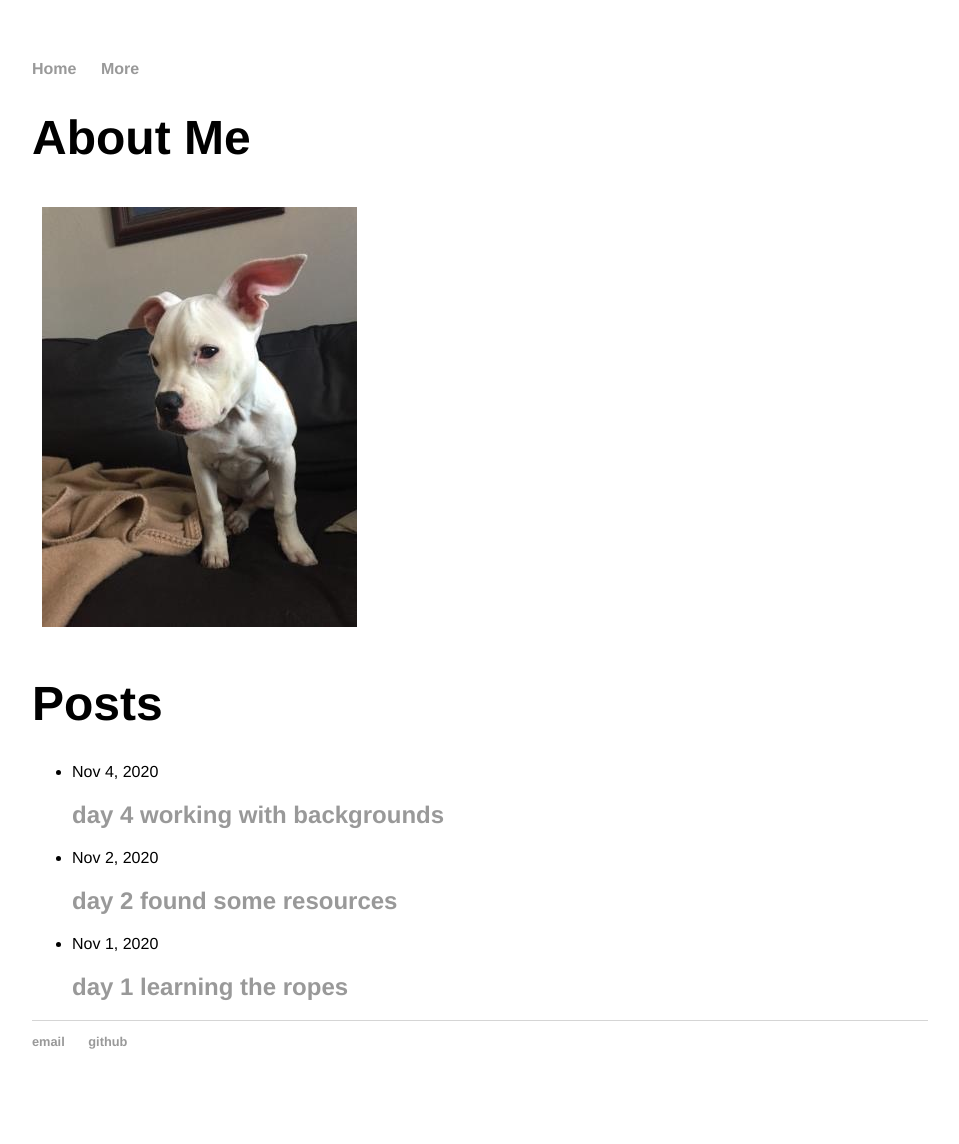
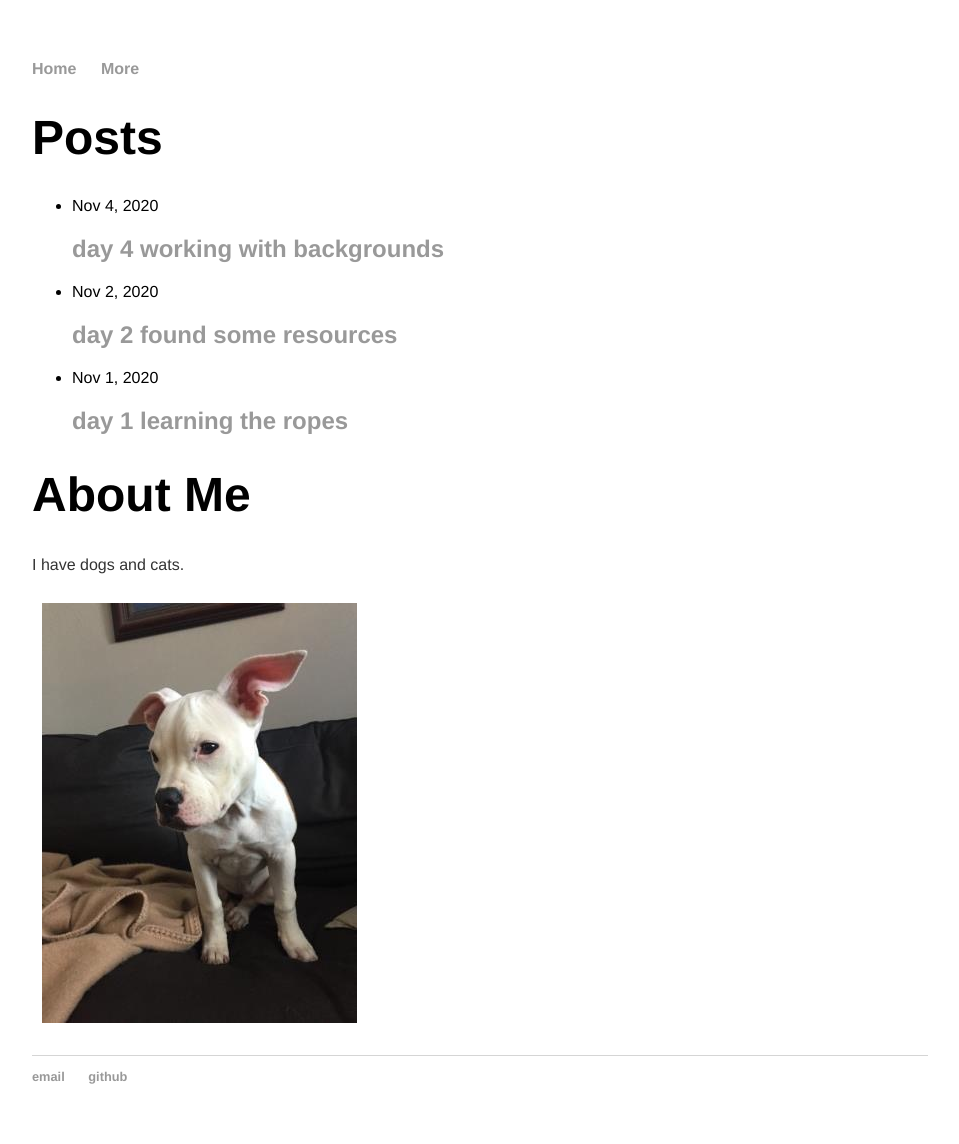
Before and after one commit to kian-mc/kian-mc.github.io, a Jekyll site: the page built from about/index.html, in a window 1280 px wide. Shown: the whole page, without its empty margins (160-1119 px from the left). Built offline with Jekyll 4.4.1, drawn with Linux system fonts in a browser that asks for light colours; before the commit the page ends 1109 px from its top, so only the background shows below that.

Commit message:
Update index.html

```diff
--- a/about/index.html
+++ b/about/index.html
@@ -2,15 +2,8 @@
 layout: default
 title: More
 ---
-<div class="blurb">
-	<h1>About Me</h1>
-	<p><img src="/imgs/dog.jpg" alt="dog" max-width="25%"><p>
-</div>
-
 <div class="blog">
-
   <h1 class="page-heading">Posts</h1>
-
   <ul class="post-list">
     {% for post in site.posts %}
       <li>
@@ -23,3 +16,8 @@ title: More
     {% endfor %}
   </ul>
 </div>
+<div class="blurb">
+	<h1>About Me</h1>
+	<p>I have dogs and cats.</p>
+	<p><img src="/imgs/dog.jpg" alt="dog" max-width="25%"><p>
+</div>
```
